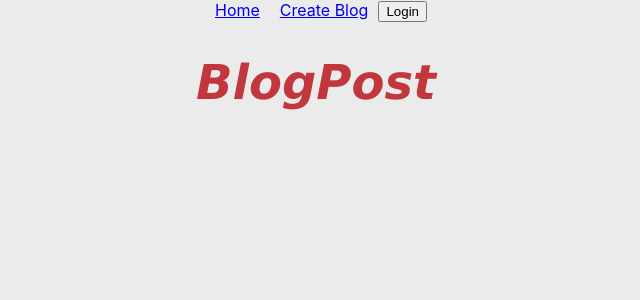
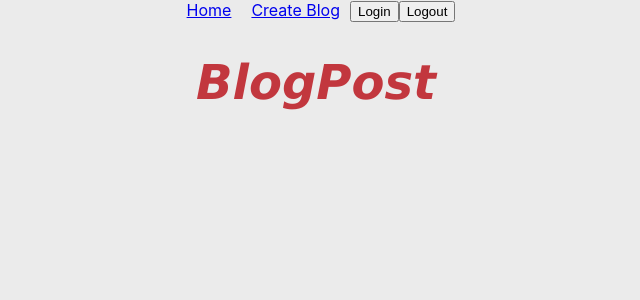
Before and after one commit to patelnic/blogpost, a React (Create React App) app in the folder client/blogpost/: page / in a window 1280 px wide. Shown: the top 300 px of the page, without its empty margins (324-964 px from the left). Built offline with nearby package versions, Linux system fonts and the light colour scheme; no server answers.

Commit message:
Added a Logout Button

```diff
--- a/client/blogpost/src/App.js
+++ b/client/blogpost/src/App.js
@@ -9,6 +9,7 @@ import CreatePost from './components/CreatePost';
 import BlogDetails from './components/BlogDetails';
 import PostList from './components/PostsList';
 import LoginButton from './components/LoginButton';
+import LogoutButton from './components/LogoutButton';
 
 
 function App() {
@@ -52,6 +53,7 @@ const deleteBlogPost = async(id) => {
         <Link to = '/'>Home</Link>
         <Link to = '/createblog'>Create Blog</Link>
         <LoginButton />
+        <LogoutButton />
         <Routes>
           <Route path = '/'
           element = {
--- a/client/blogpost/src/components/LoginButton.js
+++ b/client/blogpost/src/components/LoginButton.js
@@ -4,6 +4,6 @@ import React from 'react';
 export default function LoginButton() {
   const {loginWithRedirect} = useAuth0();
   return (
-    <button onClick={loginWithRedirect}>Login</button>
+    <button onClick={() => loginWithRedirect({screen_hint:"signup"})}>Login</button>
   )
 }
--- /dev/null
+++ b/client/blogpost/src/components/LogoutButton.js
@@ -0,0 +1,9 @@
+import React from 'react';
+import { useAuth0 } from '@auth0/auth0-react';
+
+export default function LogoutButton() {
+  const {logout} = useAuth0();
+  return (
+    <button onClick={() => logout({returnTo:"window.location.origin"})}>Logout</button>
+  )
+}
```
